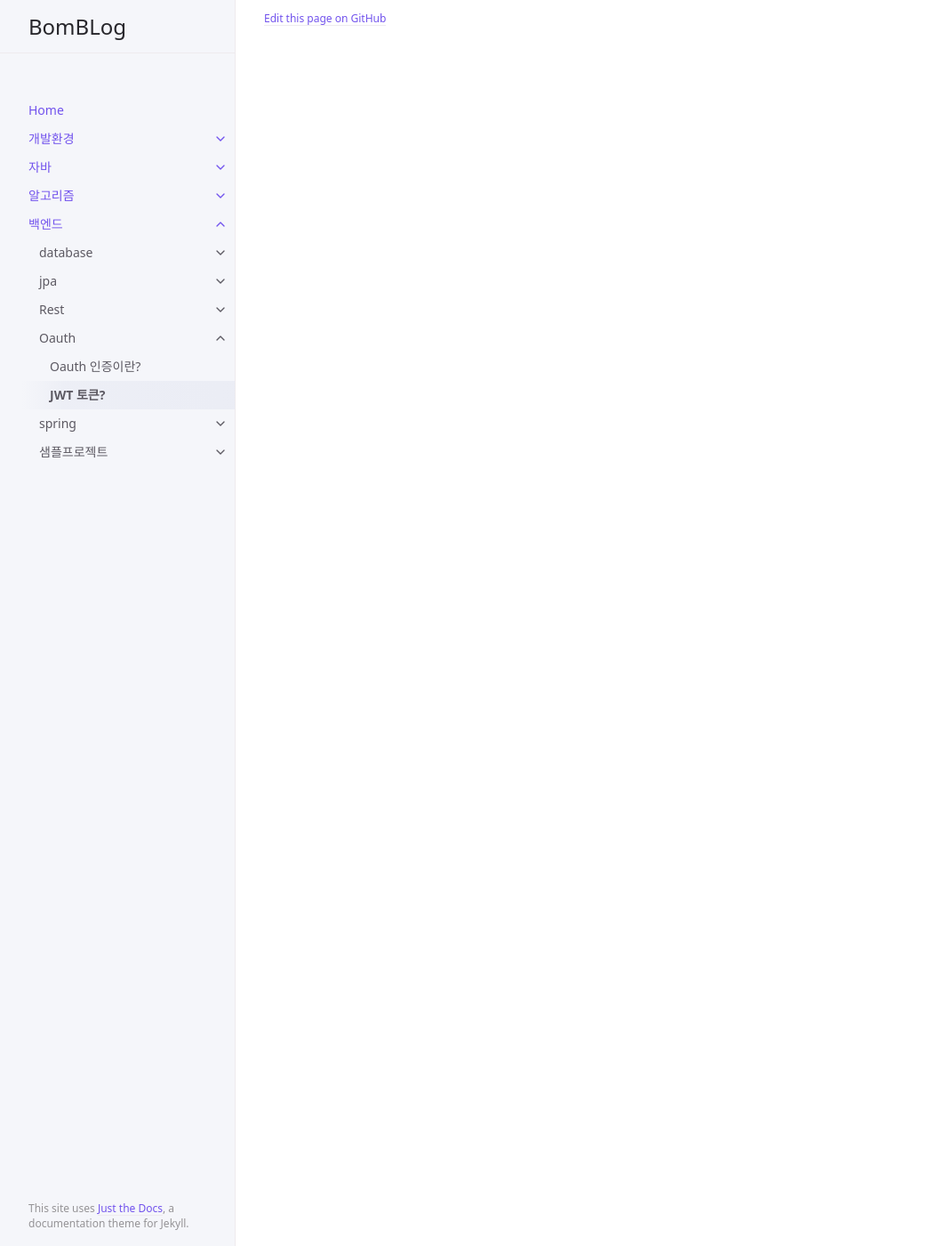
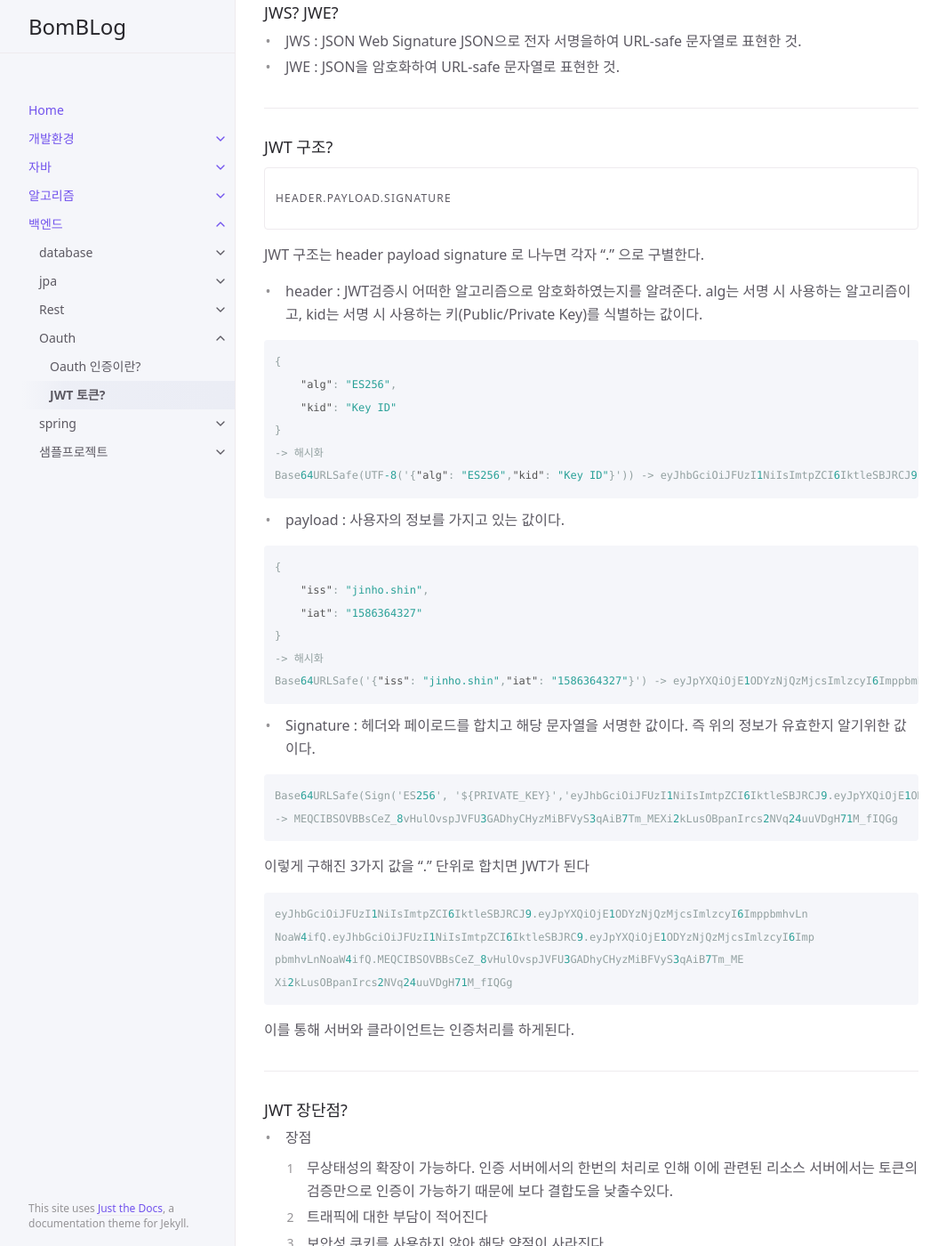
Before and after one commit to yongBomb90/yongBomb90.github.io, a Jekyll site: the page built from docs/backend/oauth/backend_oauth_002.md, in a window 1280 px wide and 1400 px high, scrolled down 285 px. Shown: the whole window at 89% size, without its empty margins (107-1171 px from the left). Built offline with Jekyll 4.4.1, drawn with Linux system fonts in a browser that asks for light colours; some of the changed text lies outside the part shown.

Commit message:
no message

````diff
--- a/docs/backend/oauth/backend_oauth_002.md
+++ b/docs/backend/oauth/backend_oauth_002.md
@@ -8,3 +8,80 @@ grand_parent: 백엔드
 permalink: /backend/oauth/002
 ---
 # JWT토큰 이란?
+JSON Web Token 의 약자이다. 사용자의 인증을 위해 자가수용적인 방법으로 정보를 가지고있는 표준화된 암호화 토큰입니다.
+모든 정보는 JSON 방식으로 이루어져 있습니다. 이러한 방식은 인증처리의 결합도을 낮춰주는 방식이된다.
+주로 REST full 서버에서 사용하고 있고 이전에서 설명한 Oauth 방식에서 토큰을 JWT로 구성하는 방식이 많이 쓰이고 있습니다.
+
+### JWS? JWE?
+- JWS :  JSON Web Signature JSON으로 전자 서명을하여 URL-safe 문자열로 표현한 것.
+- JWE :  JSON을 암호화하여 URL-safe 문자열로 표현한 것.
+
+---
+
+### JWT 구조?
+
+<div class="code-example text-delta" markdown="1">
+HEADER.PAYLOAD.SIGNATURE
+</div>
+
+JWT 구조는 header payload signature 로 나누면 각자 "." 으로 구별한다.
+
+- header : JWT검증시 어떠한 알고리즘으로 암호화하였는지를 알려준다. alg는 서명 시 사용하는 알고리즘이고, kid는 서명 시 사용하는 키(Public/Private Key)를 식별하는 값이다.
+
+```json
+{
+    "alg": "ES256",
+    "kid": "Key ID"
+}
+-> 해시화
+Base64URLSafe(UTF-8('{"alg": "ES256","kid": "Key ID"}')) -> eyJhbGciOiJFUzI1NiIsImtpZCI6IktleSBJRCJ9
+```
+
+- payload : 사용자의 정보를 가지고 있는 값이다.
+
+```json
+{
+    "iss": "jinho.shin",
+    "iat": "1586364327"
+}
+-> 해시화
+Base64URLSafe('{"iss": "jinho.shin","iat": "1586364327"}') -> eyJpYXQiOjE1ODYzNjQzMjcsImlzcyI6ImppbmhvLnNoaW4ifQ
+```
+
+- Signature : 헤더와 페이로드를 합치고 해당 문자열을 서명한 값이다. 즉 위의 정보가 유효한지 알기위한 값이다.
+
+```json
+Base64URLSafe(Sign('ES256', '${PRIVATE_KEY}','eyJhbGciOiJFUzI1NiIsImtpZCI6IktleSBJRCJ9.eyJpYXQiOjE1ODYzNjQzMjcsImlzcyI6ImppbmhvLnNoaW4ifQ')))
+-> MEQCIBSOVBBsCeZ_8vHulOvspJVFU3GADhyCHyzMiBFVyS3qAiB7Tm_MEXi2kLusOBpanIrcs2NVq24uuVDgH71M_fIQGg
+```
+
+이렇게 구해진 3가지 값을 "." 단위로 합치면 JWT가 된다
+```json
+eyJhbGciOiJFUzI1NiIsImtpZCI6IktleSBJRCJ9.eyJpYXQiOjE1ODYzNjQzMjcsImlzcyI6ImppbmhvLn
+NoaW4ifQ.eyJhbGciOiJFUzI1NiIsImtpZCI6IktleSBJRC9.eyJpYXQiOjE1ODYzNjQzMjcsImlzcyI6Imp
+pbmhvLnNoaW4ifQ.MEQCIBSOVBBsCeZ_8vHulOvspJVFU3GADhyCHyzMiBFVyS3qAiB7Tm_ME
+Xi2kLusOBpanIrcs2NVq24uuVDgH71M_fIQGg
+```
+
+이를 통해 서버와 클라이언트는 인증처리를 하게된다.
+
+
+---
+### JWT 장단점?
+- 장점
+1. 무상태성의 확장이 가능하다. 인증 서버에서의 한번의 처리로 인해 이에 관련된 리소스 서버에서는 토큰의 검증만으로 인증이 가능하기 때문에 보다 결합도을 낮출수있다.
+2. 트래픽에 대한 부담이 적어진다
+3. 보안성 쿠키를 사용하지 않아 해당 약점이 사라진다.
+4. 모바일 웹 등 클라이언트 기기의 종류에서 자유롭다
+
+- 단점
+1. 길이에 따른 데이터 크기의 증가
+2. 탈취시 Paload의 크리티컬한 정보가 노출된다. 또한 토큰의 탈취만으로 서버의 인증을 통과할수 있다.
+
+---
+### JWT사용방향
+현재 여러 플랫폼에서는 백엔드 아키텍쳐로 MSA를 가져가는 형상이 자주 보이고 있다. 이는 인증은 SSO방식을 필수적으로 가져갈수 밖에 없고 이때 JWT를 사용하고 있는 추세이다.
+한번의 인증으로 여러 서버에서 인증이 가능하고 인증또한 효율적이고 간단하게 처리할수있어 안쓸수야 없는 아주 좋은 인증 방식이다.
+하지만 이러한 방향을 선택했을시 JWT의 단점인 탈취시 어떠한 방식으로 처리해야 하는가는 아직도 의문점이다. JWE방식을 사용한다 한들 서버의 키가 노출된다면 모든 인증은 뚤리고
+토큰이 하이재킹 된다면 이또한 인증의 구멍이 생길수 밖에없다. 그래서 만료시간을 짧게 준다는 방식을 사용하지만 이또한 큰 해결책은 아닌것 같다.
+이러한 단점을 크게 생각해보고 이에 대한 해답을 제시하면서 해당 기술의 도입과 개발을 진행하는것이 좋을것같다.
````
